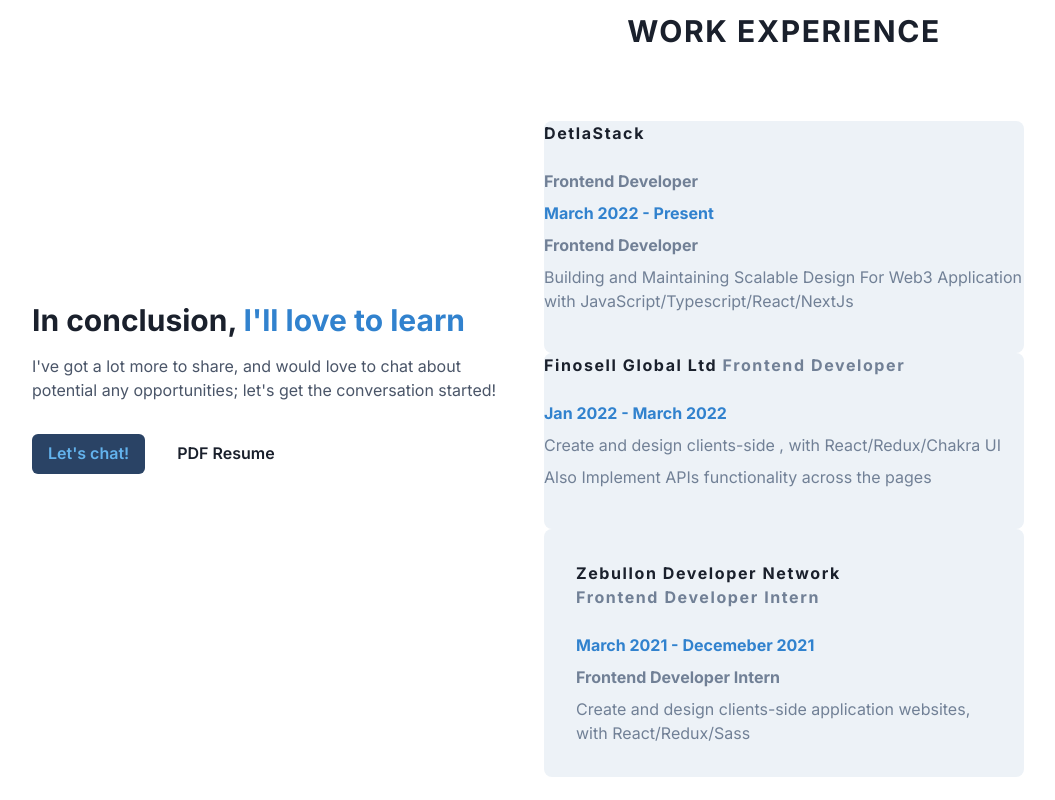
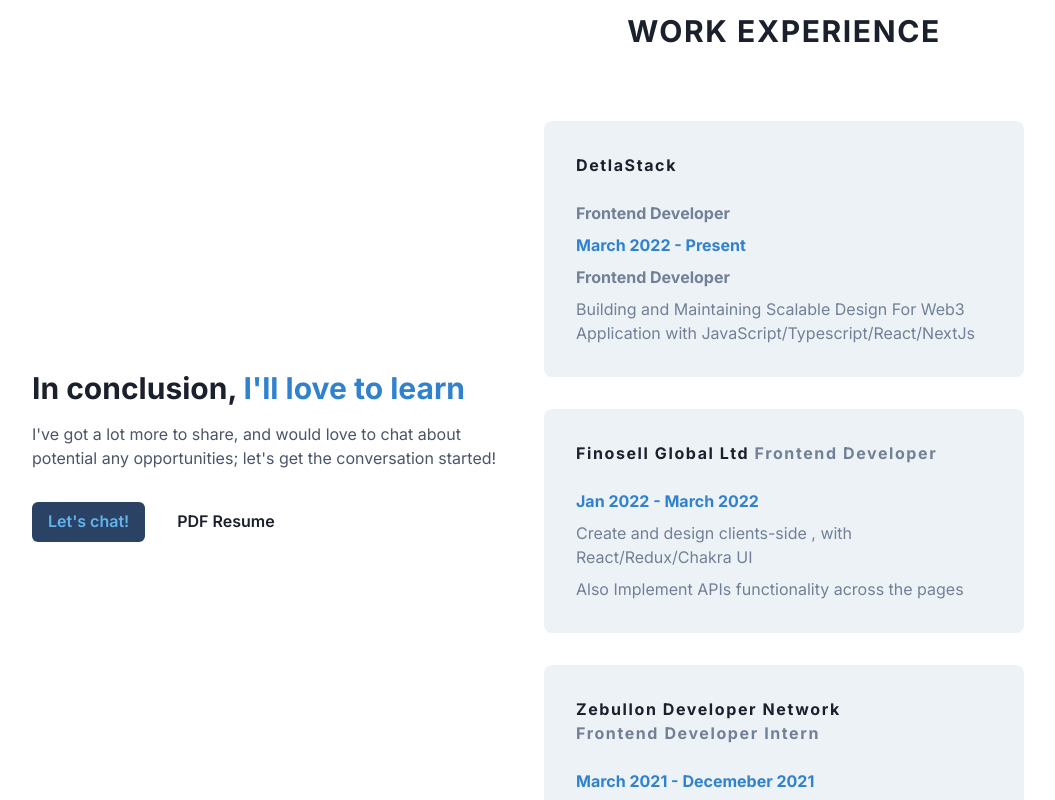
Before and after one commit to iamkennis/new-portfolio, a Next.js app: page / in a window 1280 px wide. Shown: the part 2440-3240 px from the top of the page, without its empty margins (112-1167 px from the left). Built offline with nearby package versions, Linux system fonts and the light colour scheme.

Commit message:
still fixing

```diff
--- a/src/components/fun-facts/FunFacts.tsx
+++ b/src/components/fun-facts/FunFacts.tsx
@@ -17,7 +17,7 @@
         </Heading>
 
       </Center>
-          <Box bg={CardBg} borderRadius="lg" mt={8} pb={10}  position="relative">
+          <Box bg={CardBg} borderRadius="lg" mt={8} p={8}  position="relative">
       <Stack>
         <Text fontWeight="bold" pb={4} letterSpacing="0.1rem">
             DetlaStack
@@ -31,7 +31,7 @@
       </Stack>
       </Box>
 
-      <Box bg={CardBg} borderRadius="lg"  pb={10} position="relative">
+      <Box bg={CardBg} borderRadius="lg" mt={8} p={8} position="relative">
          <Stack>
         <Text fontWeight="bold" pb={4} letterSpacing="0.1rem">
             Finosell Global Ltd {""}
@@ -43,7 +43,7 @@
       </Stack>
       </Box>
 
-      <Box bg={CardBg} borderRadius="lg" p={8} position="relative">
+      <Box bg={CardBg} borderRadius="lg" mt={8} p={8} position="relative">
 
     <Stack>
         <Text fontWeight="bold" pb={4} letterSpacing="0.1rem">
```
